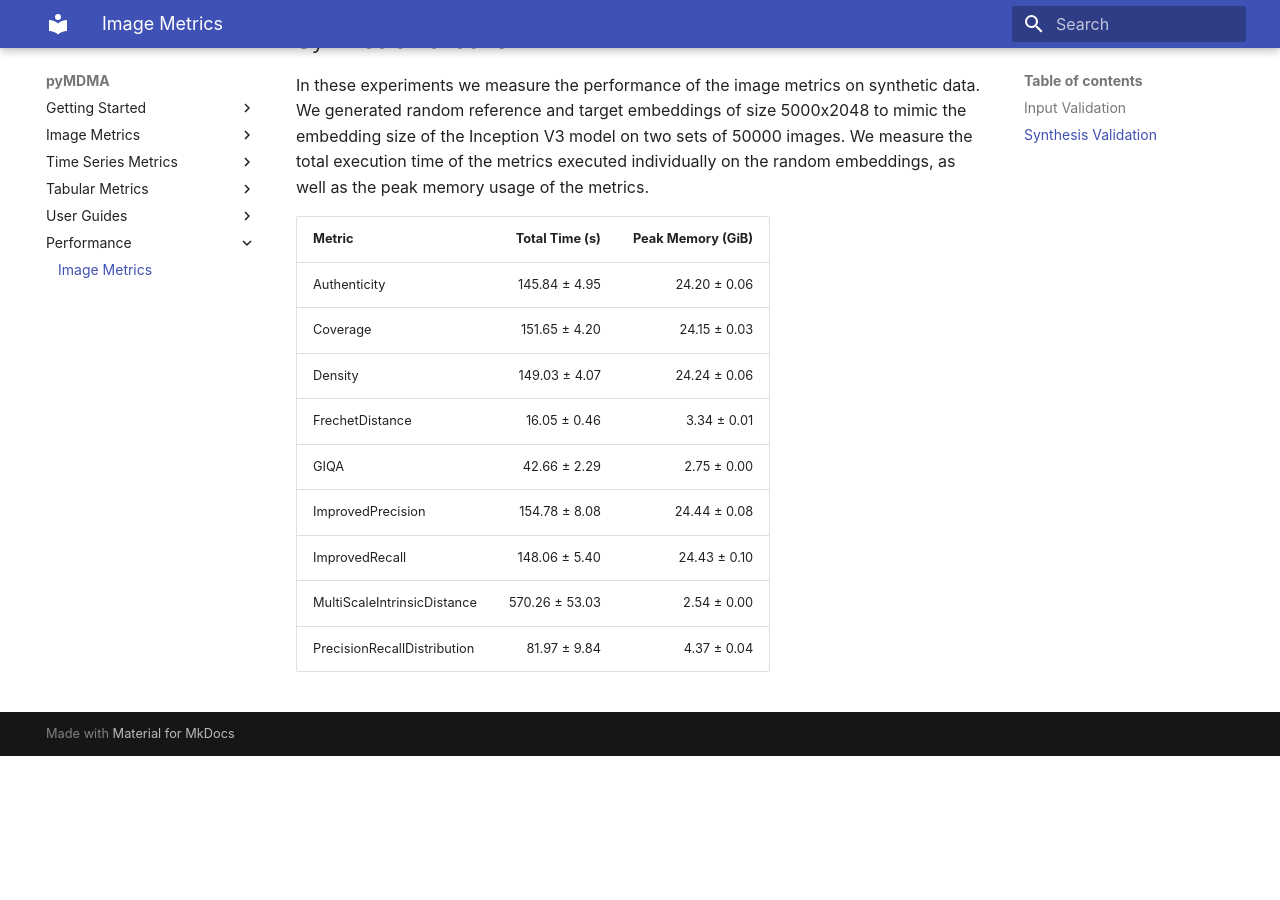
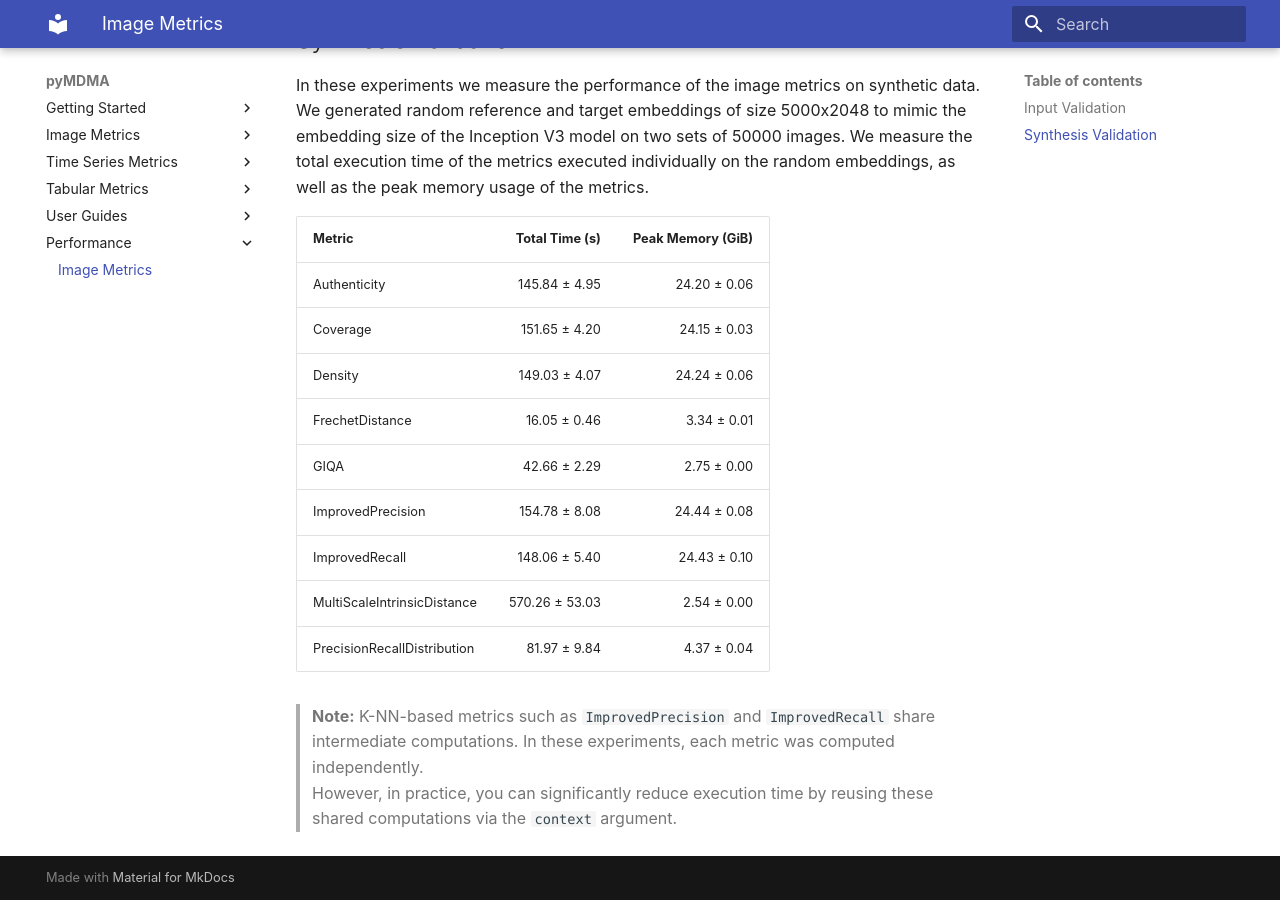
Before and after one commit to fraunhoferportugal/pymdma, an MkDocs documentation site: the page built from docs/performance/image.md, in a window 1280 px wide and 900 px high, scrolled down 1138 px. Built offline with MkDocs 1.6.1 and Material for MkDocs 9.7.7, drawn with Linux system fonts in a browser that asks for light colours; before the commit the page ends 1894 px from its top, so only the background shows below that.

Commit message:
docs: knn metric computation time disclaimer

```diff
--- a/docs/performance/image.md
+++ b/docs/performance/image.md
@@ -36,3 +36,6 @@ In these experiments we measure the performance of the image metrics on syntheti
 | ImprovedRecall | 148.06 ± 5.40 | 24.43 ± 0.10 |
 | MultiScaleIntrinsicDistance | 570.26 ± 53.03 | 2.54 ± 0.00 |
 | PrecisionRecallDistribution | 81.97 ± 9.84 | 4.37 ± 0.04 |
+
+> **Note:** K-NN-based metrics such as `ImprovedPrecision` and `ImprovedRecall` share intermediate computations. In these experiments, each metric was computed independently.
+> However, in practice, you can significantly reduce execution time by reusing these shared computations via the `context` argument.
```
